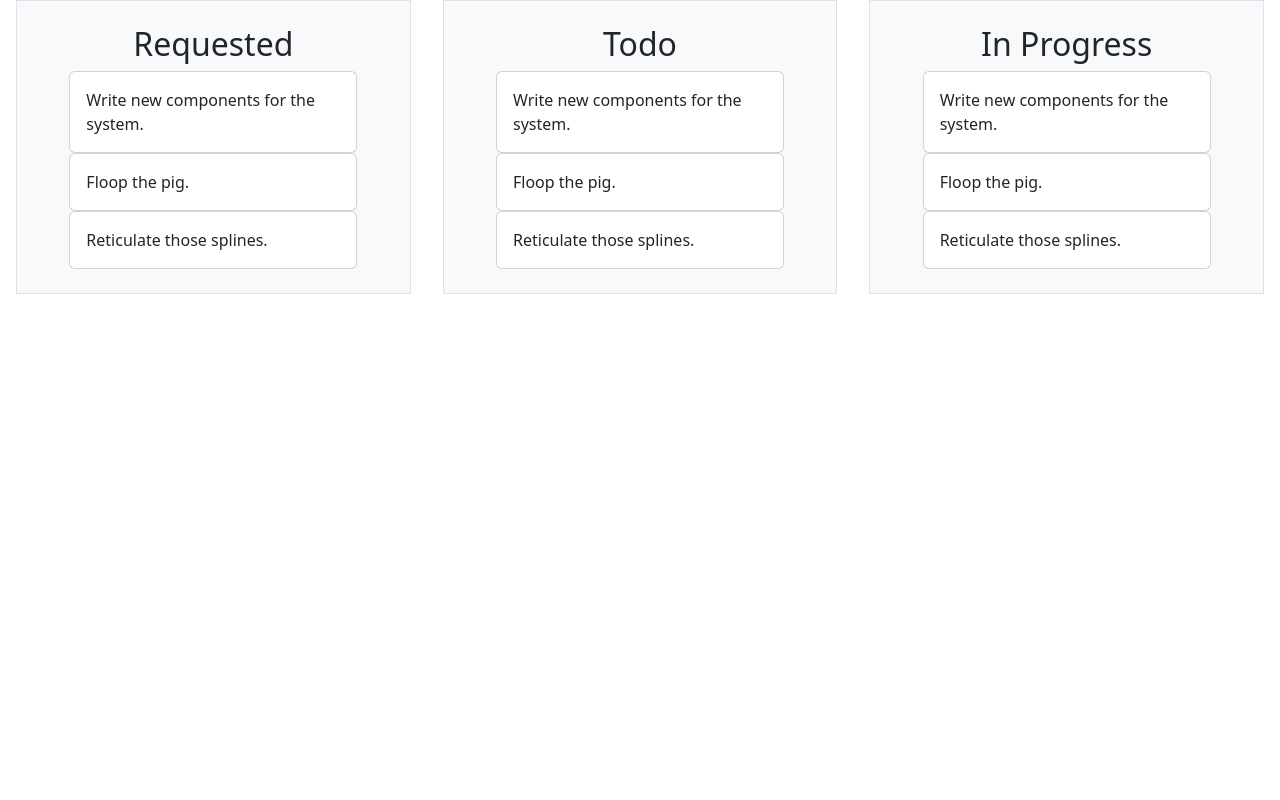
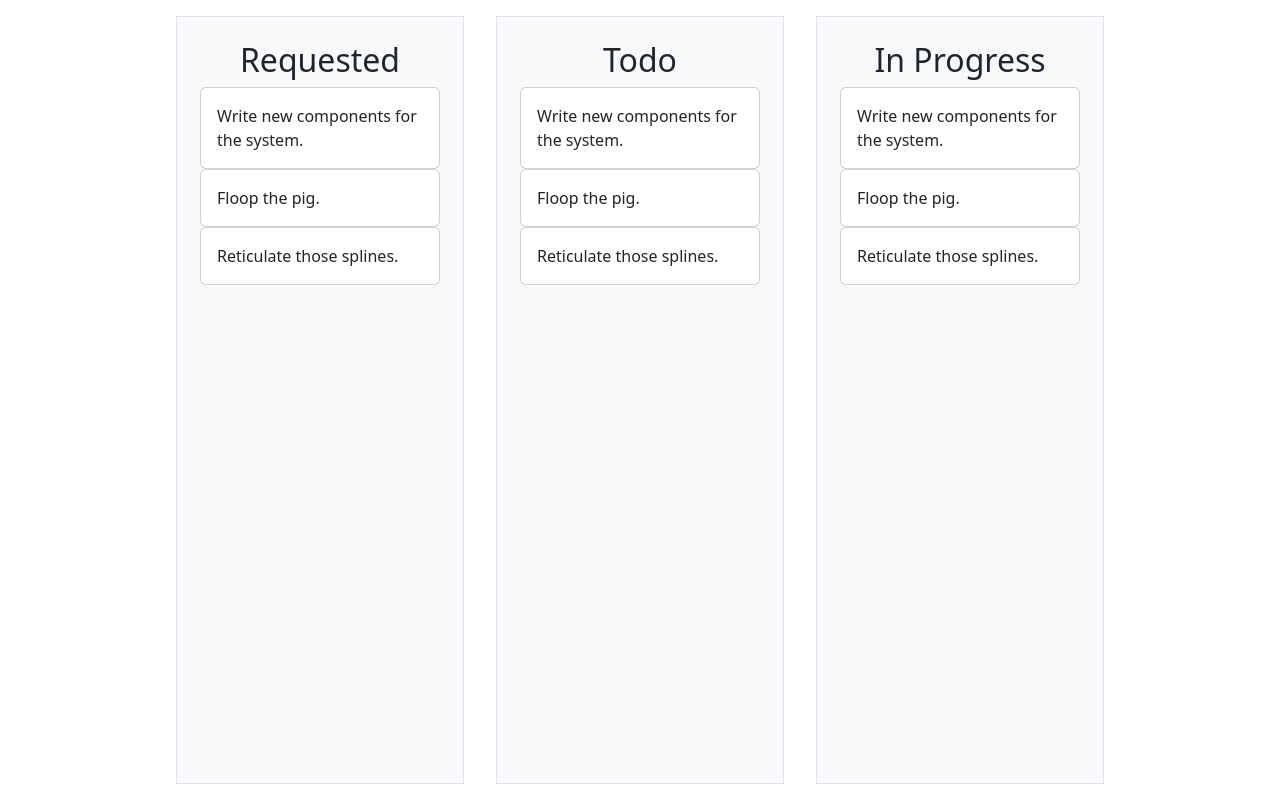
Before and after one commit to RookiePrime/Kanban-Board, a React (Vite) app: page / in a window 1280 px wide. Built offline with nearby package versions, Linux system fonts and the light colour scheme.

Commit message:
Partially implemented react-beautiful-dnd

```diff
--- a/index.html
+++ b/index.html
@@ -5,6 +5,11 @@
     <link rel="icon" type="image/svg+xml" href="/vite.svg" />
     <meta name="viewport" content="width=device-width, initial-scale=1.0" />
     <title>Vite + React + TS</title>
+    <style>
+      html, body, #root {
+        height: 100%;
+      }
+    </style>
   </head>
   <body>
     <div id="root"></div>
--- a/package.json
+++ b/package.json
@@ -11,12 +11,14 @@
   "dependencies": {
     "bootstrap": "^5.2.3",
     "react": "^18.2.0",
+    "react-beautiful-dnd": "^13.1.1",
     "react-bootstrap": "^2.7.2",
     "react-dom": "^18.2.0",
     "uuid": "^9.0.0"
   },
   "devDependencies": {
     "@types/react": "^18.0.27",
+    "@types/react-beautiful-dnd": "^13.1.3",
     "@types/react-dom": "^18.0.10",
     "@types/uuid": "^9.0.1",
     "@vitejs/plugin-react": "^3.1.0",
--- a/src/components/Board.tsx
+++ b/src/components/Board.tsx
@@ -1,11 +1,15 @@
+import { DragDropContext } from 'react-beautiful-dnd';
 import { Column } from "./Column";
 import { BoardData } from "../utils/types";
 
 export const Board = (boardData: BoardData) => {
-
-    return <div className='d-flex justify-content-center w-100 h-100'>
-        {Object.entries(boardData.columns).map((column, index) => {
-            return <Column key={index} id={column[1].id} name={column[1].name} tasks={column[1].tasks}></Column>
-        })}
-    </div>
+    return (
+        <div className='d-flex justify-content-center w-50 h-100'>
+            <DragDropContext onDragEnd={result => console.log(result)}>
+                {boardData.columns.map((column, index) => {
+                    return <Column key={index} id={column.id} name={column.name} tasks={column.tasks}></Column>
+                })}
+            </DragDropContext>
+        </div>
+    )
 }
--- a/src/components/Column.tsx
+++ b/src/components/Column.tsx
@@ -1,14 +1,40 @@
 import Col from 'react-bootstrap/Col'
+import { StrictModeDroppable } from '../utils/StrictModeDroppable'
 import { ColumnData } from '../utils/types'
 import { Task } from './Task'
 
 export const Column = (columnData: ColumnData) => {
     return (
-        <Col className='d-flex flex-column align-items-center w-auto h-100 mx-3 p-4 border border-dark-subtle bg-light'>
+        <Col
+            className='
+                d-flex
+                flex-column
+                align-items-center
+                w-auto
+                h-90
+                m-3
+                p-4
+                border
+                border-dark-subtle
+                bg-light
+            '
+            style={{ minWidth: '18rem' }}
+        >
             <h2 style={{ textAlign: 'center' }}>{columnData.name}</h2>
-            {Object.entries(columnData.tasks).map((task, index) => {
-                return <Task key={index} id={task[1].id} value={task[1].value}></Task>
-            })}
+            <StrictModeDroppable droppableId={columnData.id}>
+                {(provided) => {
+                    return (
+                        <div
+                            {...provided.droppableProps}
+                            ref={provided.innerRef}
+                        >
+                            {columnData.tasks.map((task, index) => {
+                                return <Task key={index} id={task.id} value={task.value}></Task>
+                            })}
+                        </div>
+                    )
+                }}
+            </StrictModeDroppable>
         </Col>
     )
 }
--- a/src/components/Task.tsx
+++ b/src/components/Task.tsx
@@ -1,12 +1,30 @@
-import Card from 'react-bootstrap/Card'
-import Button from 'react-bootstrap/Button'
-import { TaskData } from '../utils/types'
+import { Draggable } from 'react-beautiful-dnd';
+import Card from 'react-bootstrap/Card';
+import { TaskData } from '../utils/types';
 
-export const Task = ({ value }:TaskData) =>
-    <Card style={{ width: '18rem' }}>
+export const Task = ({ value, id }:TaskData, key:number) =>
+    <Draggable draggableId={id} index={key}>
+        {(provided, snapshot) => {
+            return (
+                <Card
+                    ref={provided.innerRef}
+                    {...provided.draggableProps}
+                    {...provided.dragHandleProps}
+                    style={{
+                        width: '15rem',
+                        ...provided.draggableProps.style
+                    }}
+                    // className={`${snapshot.isDragging
+                    //     ? 'bg-light-subtle'
+                    //     : 'bg-light w-100'}
+                    //     `}
+                >
                     <Card.Body>
                         <Card.Text>
                             {value}
                         </Card.Text>
                     </Card.Body>
                 </Card>
+            )
+        }}
+    </Draggable>
--- /dev/null
+++ b/src/utils/StrictModeDroppable.tsx
@@ -0,0 +1,19 @@
+// StrictModeDroppable.tsx
+// Credits to https://github.com/GiovanniACamacho and https://github.com/Meligy for the TypeScript version
+// Original post: https://github.com/atlassian/react-beautiful-dnd/issues/2399#issuecomment-1175638194
+import { useEffect, useState } from "react";
+import { Droppable, DroppableProps } from "react-beautiful-dnd";
+export const StrictModeDroppable = ({ children, ...props }: DroppableProps) => {
+  const [enabled, setEnabled] = useState(false);
+  useEffect(() => {
+    const animation = requestAnimationFrame(() => setEnabled(true));
+    return () => {
+      cancelAnimationFrame(animation);
+      setEnabled(false);
+    };
+  }, []);
+  if (!enabled) {
+    return null;
+  }
+  return <Droppable {...props}>{children}</Droppable>;
+};
```
Also changed, not shown: src/App.tsx (+2 -6 lines), src/utils/drag-and-drop.tsx (added, +40 -0 lines), 1 other file (tests, documents, lock files or other folders). Lines whose indentation alone changed are shown as unchanged.
